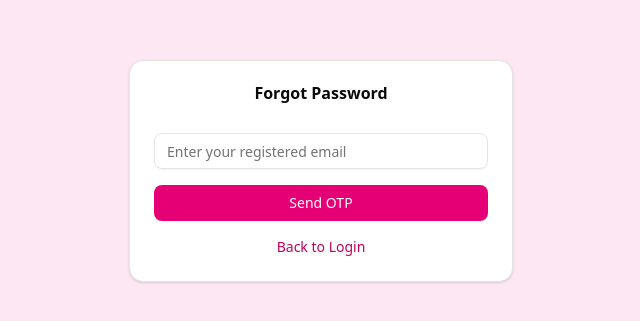
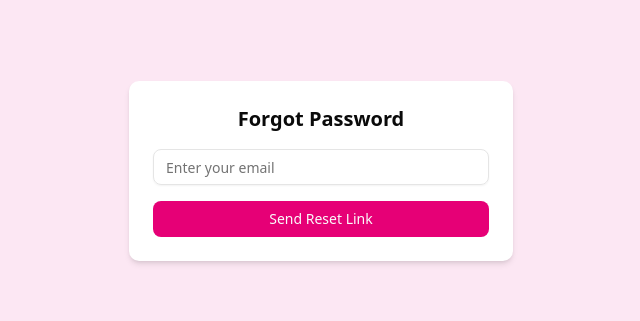
Before and after one commit to vishuu076/ekart-ecommerce, a React (Vite) app in the folder frontend/: page /forgot-password in a window 1280 px wide. Shown: the part 229-550 px from the top of the page, without its empty margins (319-959 px from the left). Built offline with nearby package versions, Linux system fonts and the light colour scheme.

Commit message:
UI polish + fixes (no logic change)

```diff
--- a/frontend/src/pages/ForgotPassword.jsx
+++ b/frontend/src/pages/ForgotPassword.jsx
@@ -1,55 +1,32 @@
-import React, { useState } from "react";
-import { Card, CardContent, CardHeader, CardTitle } from "@/components/ui/card";
+import { Button } from "@/components/ui/button";
 import { Input } from "@/components/ui/input";
-import { Button } from "@/components/ui/button";
-import axios from "axios";
 import { toast } from "sonner";
-import { useNavigate } from "react-router-dom";
-import { Loader2 } from "lucide-react";
+import React from "react";
 
 const ForgotPassword = () => {
-  const [email, setEmail] = useState("");
-  const [loading, setLoading] = useState(false);
-  const navigate = useNavigate();
+  const [email, setEmail] = React.useState("");
 
-  const handleSubmit = async (e) => {
+  const handleSubmit = (e) => {
     e.preventDefault();
 
-    if (!email) {
-      toast.error("Please enter your email");
-      return;
-    }
+    // ✅ DEMO MODE MESSAGE
+    toast.info("Password reset via email coming soon");
 
-    try {
-      setLoading(true);
-      const res = await axios.post(
-        `${import.meta.env.VITE_URL}/api/auth/forgot-password`,
-        { email }
-      );
-
-      if (res.data.success) {
-        toast.success(res.data.message);
-        navigate(`/verify-otp/${email}`);
-      }
-    } catch (error) {
-      toast.error(error.response?.data?.message || "Something went wrong");
-    } finally {
-      setLoading(false);
-    }
+    // optional: clear input
+    setEmail("");
   };
 
   return (
-    <div className="flex justify-center items-center min-h-screen bg-pink-100">
-      <Card className="w-full max-w-sm">
-        <CardHeader>
-          <CardTitle className="text-center">Forgot Password</CardTitle>
-        </CardHeader>
+    <div className="flex items-center justify-center min-h-screen bg-pink-100">
+      <div className="bg-white p-6 rounded-lg shadow-md w-full max-w-sm">
+        <h2 className="text-xl font-bold mb-4 text-center">
+          Forgot Password
+        </h2>
 
-        <CardContent>
         <form onSubmit={handleSubmit} className="space-y-4">
           <Input
             type="email"
-              placeholder="Enter your registered email"
+            placeholder="Enter your email"
             value={email}
             onChange={(e) => setEmail(e.target.value)}
             required
@@ -57,28 +34,12 @@ const ForgotPassword = () => {
 
           <Button
             type="submit"
-              className="w-full bg-pink-600 hover:bg-pink-500"
-              disabled={loading}
+            className="w-full bg-pink-600 hover:bg-pink-700"
           >
-              {loading ? (
-                <>
-                  <Loader2 className="w-4 h-4 mr-2 animate-spin" />
-                  Sending OTP...
-                </>
-              ) : (
-                "Send OTP"
-              )}
+            Send Reset Link
           </Button>
         </form>
-
-          <p
-            onClick={() => navigate("/login")}
-            className="text-sm text-center text-pink-700 cursor-pointer hover:underline mt-4"
-          >
-            Back to Login
-          </p>
-        </CardContent>
-      </Card>
+      </div>
     </div>
   );
 };
```
Lines whose indentation alone changed are shown as unchanged.
